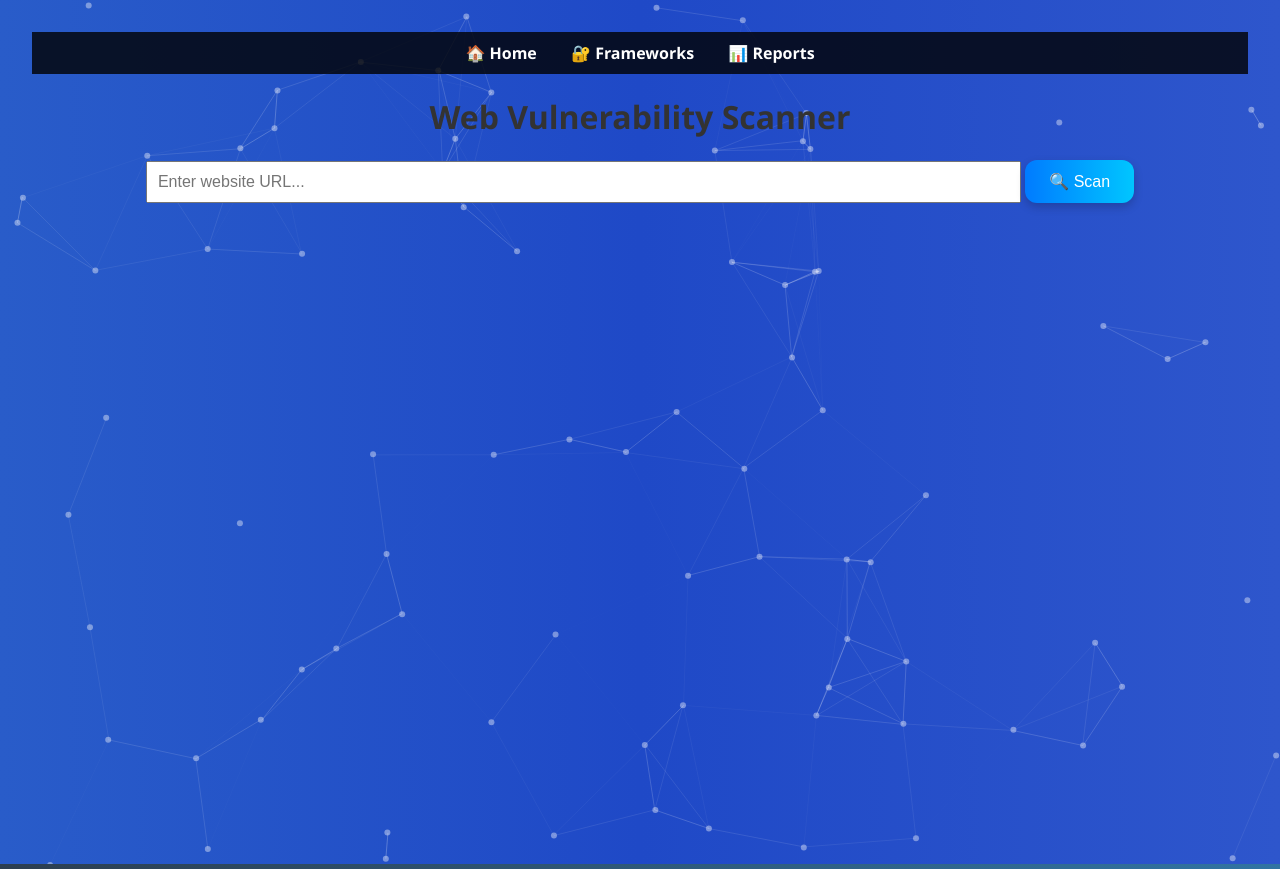
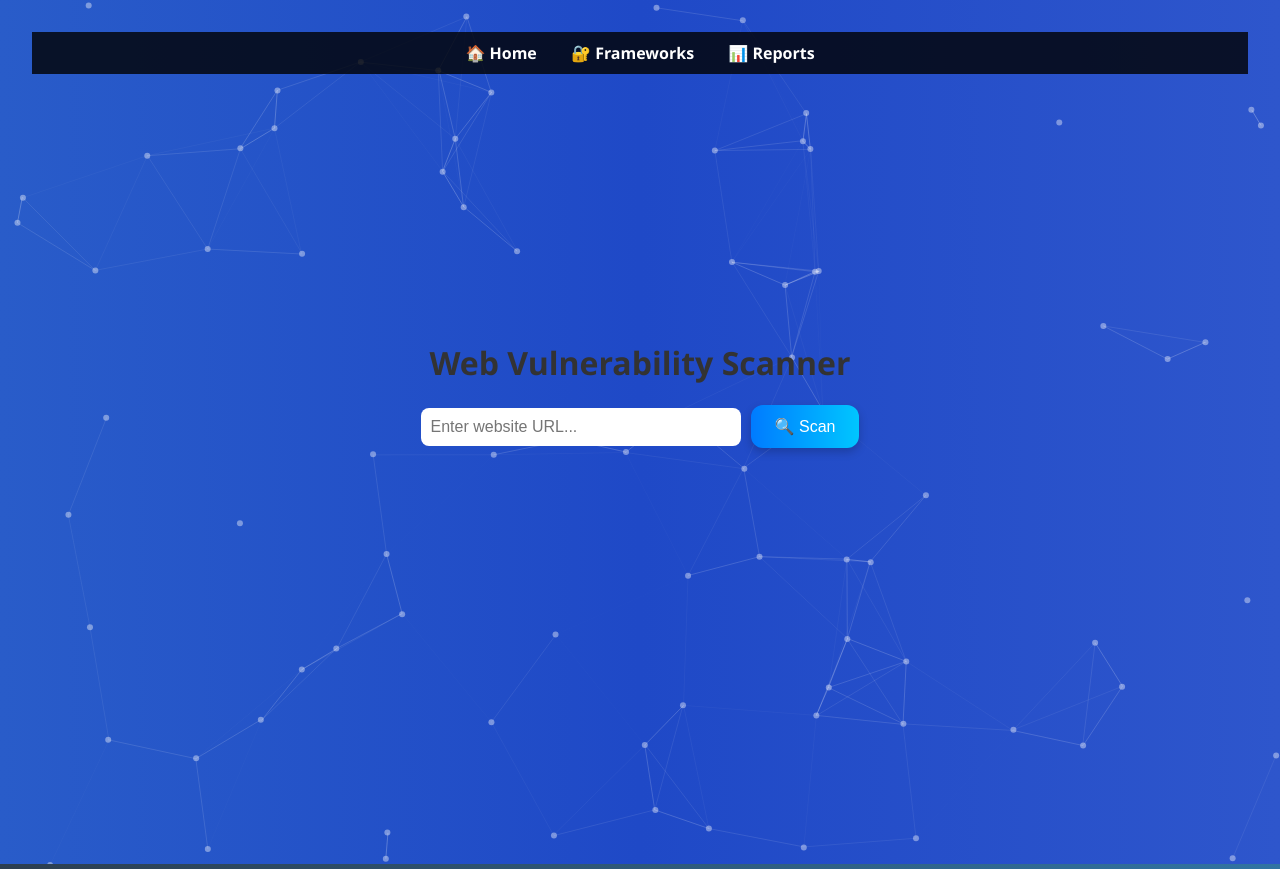
Before and after one commit to Paartha23/cyber-vuln-scanner, a Flask app: page / in a window 1280 px wide. Run offline with Flask 3, Linux system fonts and the light colour scheme.

Commit message:
Added validation error message, updated frontend scan animation, bug fixes

```diff
--- a/static/css/styles.css
+++ b/static/css/styles.css
@@ -334,3 +334,48 @@ body {
   transform: translateY(-5px);
   box-shadow: 0 12px 36px rgba(31, 38, 135, 0.45);
 }
+
+.hero-center {
+  display: flex;
+  flex-direction: column;
+  align-items: center;
+  justify-content: center;
+  min-height: 80vh;
+  text-align: center;
+  transition: padding-bottom 0.3s ease;
+}
+
+.hero-center.with-results {
+  justify-content: flex-start;
+  padding-top: 5vh;
+  min-height: 20vh;
+}
+
+.form-group {
+  display: flex;
+  gap: 10px;
+  align-items: center;
+  justify-content: center;
+}
+
+.form-group input[type="text"] {
+  width: 300px;
+  padding: 10px;
+  font-size: 16px;
+  border-radius: 8px;
+  border: none;
+  outline: none;
+}
+.scan-btn:hover {
+  background-color: #0088ff;
+  transform: scale(1.05);
+  transition: 0.2s ease;
+}
+
+.error-text {
+  color: #e63946;
+  font-size: 0.85rem;
+  margin-top: 6px;
+  margin-left: 4px;
+  display: none;
+}
--- /dev/null
+++ b/static/js/script.js
@@ -0,0 +1,17 @@
+document.addEventListener("DOMContentLoaded", function () {
+  const scanBtn = document.getElementById("scan-btn");
+  const urlInput = document.getElementById("url-input");
+  const errorMessage = document.getElementById("error-message");
+
+  scanBtn.addEventListener("click", function (event) {
+    const url = urlInput.value.trim();
+    const urlPattern = /^(https?:\/\/)?([a-zA-Z0-9.-]+\.[a-zA-Z]{2,})(\/\S*)?$/;
+
+    if (!urlPattern.test(url)) {
+      errorMessage.style.display = "block";
+      event.preventDefault(); // stop form submission or redirect
+    } else {
+      errorMessage.style.display = "none";
+    }
+  });
+});
--- a/templates/index.html
+++ b/templates/index.html
@@ -12,14 +12,20 @@
   {% include 'navbar.html' %}
 
   <div class="page-content">
-    <h1>Web Vulnerability Scanner</h1>
+    <!-- Form -->
+  <div class="hero-center {% if results %}with-results{% endif %}">
 
-    <!-- Form -->
-    <form method="POST" action="/">
-      <input type="text" name="url" placeholder="Enter website URL..." required>
-      <button type="submit" class="scan-btn" id="scanBtn">🔍 Scan</button>
+  <h1>Web Vulnerability Scanner</h1>
+  <form method="POST">
+  <div class="form-group">
+    <input type="text" name="url" id="url-input" placeholder="Enter website URL..." required>
+    <button type="submit" class="scan-btn" id="scan-btn">🔍 Scan</button>
+    <p id="error-message" class="error-text">❌ Invalid URL. Please enter a valid one.</p>
 
-    </form>
+  </div>
+</form>
+
+</div>
 
     <!-- Spinner (Hidden by Default) -->
     <div id="spinner" class="spinner" style="display: none;">
@@ -150,6 +156,9 @@
   });
 </script>
 
+<script src="{{ url_for('static', filename='js/script.js') }}"></script>
+
+
 </body>
 
 
```
